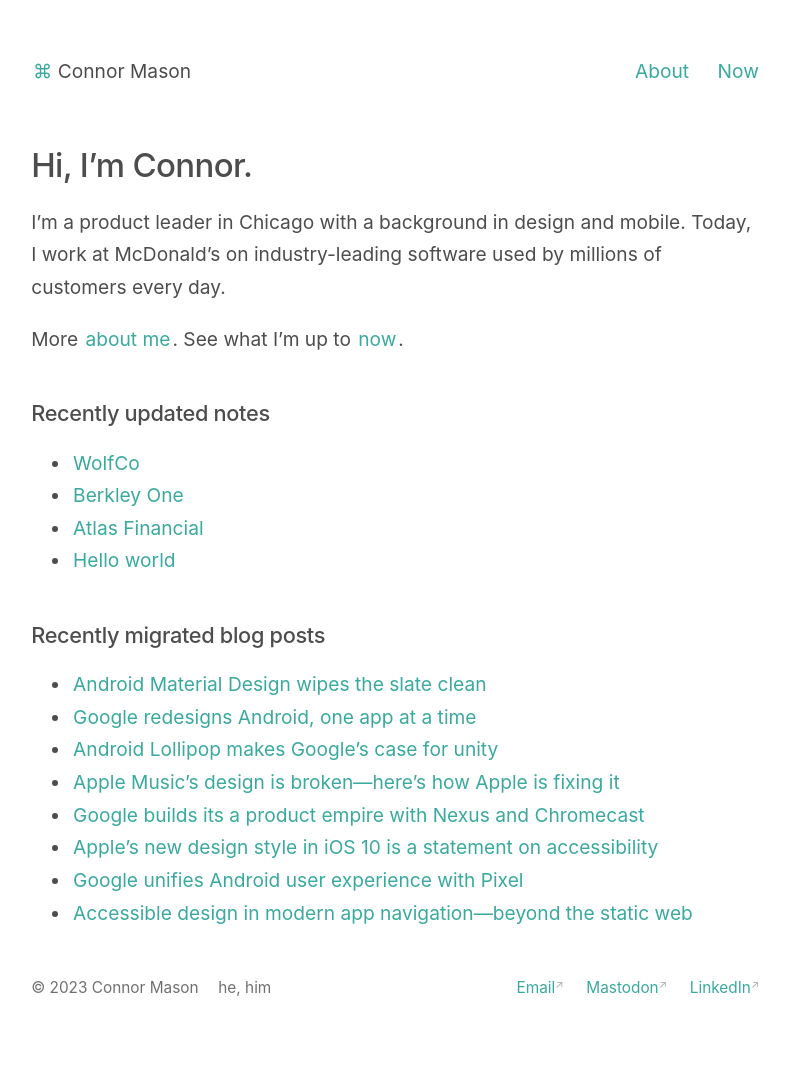
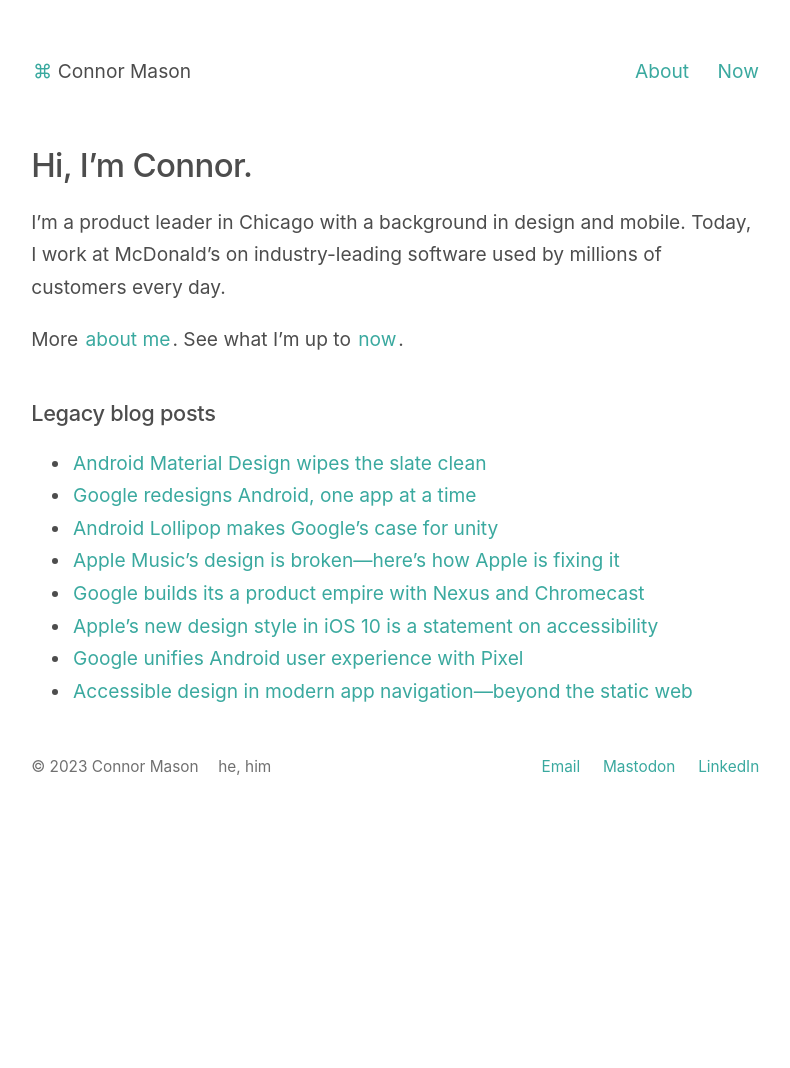
Before and after one commit to conmas/site, a Jekyll site: the page built from _pages/index.md, in a window 1280 px wide. Shown: the whole page, without its empty margins (244-1034 px from the left). Built offline with Jekyll 4.4.1, drawn with Linux system fonts in a browser that asks for light colours; after the commit the page ends 900 px from its top, so only the background shows below that.

Commit message:
More style and template updates

```diff
--- a/_pages/index.md
+++ b/_pages/index.md
@@ -9,26 +9,26 @@ permalink: /
 
 I’m a product leader in Chicago with a background in design and mobile. Today, I work at McDonald’s on industry-leading software used by millions of customers every day.
 
-More <a class="internal-link" href="/about">about me</a>. See what I’m up to <a class="internal-link" href="/now">now</a>.
+More <a href="/about">about me</a>. See what I’m up to <a href="/now">now</a>.
 
-## Recently updated notes
+## Legacy blog posts
+
+<ul>
+  {% assign recent_posts = site.posts | sort: "last_modified_at_timestamp" | reverse %}
+  {% for post in recent_posts limit: 10 %}
+    <li>
+      {{ post.last_modified_at | date: "%Y-%m-%d" }} <a href="{{ site.baseurl }}{{ post.url }}">{{ post.title }}</a>
+    </li>
+  {% endfor %}
+</ul>
+
+<!-- ## Recently updated notes
 
 <ul>
   {% assign recent_notes = site.notes | sort: "last_modified_at_timestamp" | reverse %}
   {% for note in recent_notes limit: 5 %}
     <li>
-      {{ note.last_modified_at | date: "%Y-%m-%d" }} <a class="internal-link" href="{{ site.baseurl }}{{ note.url }}">{{ note.title }}</a>
+      {{ note.last_modified_at | date: "%Y-%m-%d" }} <a href="{{ site.baseurl }}{{ note.url }}">{{ note.title }}</a>
     </li>
   {% endfor %}
-</ul>
-
-## Recently migrated blog posts
-
-<ul>
-  {% assign recent_posts = site.posts | sort: "last_modified_at_timestamp" | reverse %}
-  {% for post in recent_posts limit: 10 %}
-    <li>
-      {{ post.last_modified_at | date: "%Y-%m-%d" }} <a class="internal-link" href="{{ site.baseurl }}{{ post.url }}">{{ post.title }}</a>
-    </li>
-  {% endfor %}
-</ul>
+</ul> -->
--- a/_sass/_style.scss
+++ b/_sass/_style.scss
@@ -140,14 +140,13 @@ a {
     color: black !important;
     background: #ebfffa;
   }
-  &:after {
+  &.ext:after {
     position: relative;
     top: -0.5em;
     font-size: 0.7em;
     content: "↗";
     color: #aaaaaa;
   }
-  &.internal-link:after,
   &.footnote:after,
   &.reversefootnote:after {
     content: "";
```
Also changed, not shown: _layouts/post.html (added, +20 -0 lines), _notes/hello-world.md (deleted, +0 -5 lines), _notes/projects/atlas.md (+1 -1 lines), _notes/projects/berkley.md (+1 -1 lines), _notes/projects/wolfco.md (+1 -1 lines), 1 other file.
